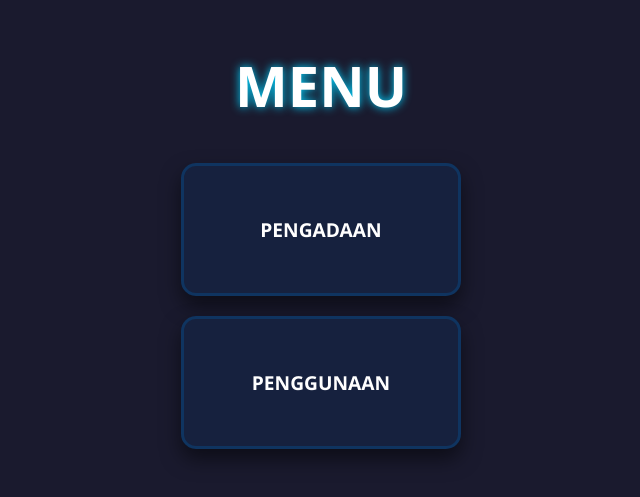
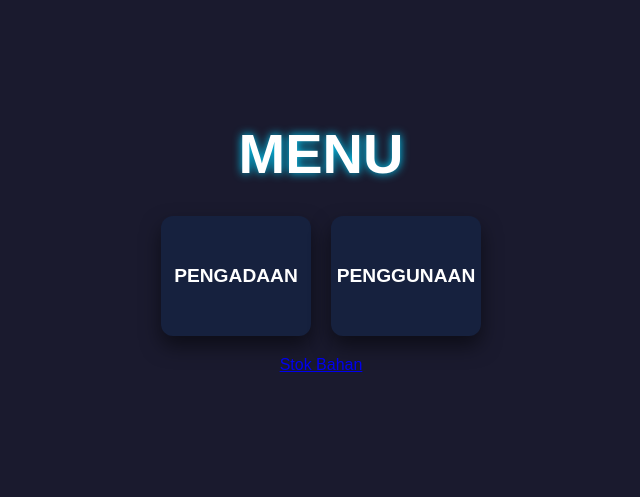
Before and after one commit to fishebite/Stok-Produksi, a plain HTML site: page index.html in a window 1280 px wide. Shown: the part 171-668 px from the top of the page, without its empty margins (319-959 px from the left). Drawn offline with Linux system fonts and the light colour scheme.

Commit message:
Update index.html

```diff
--- a/index.html
+++ b/index.html
@@ -7,14 +7,14 @@
     <title>Menu Utama - Pengadaan & Penggunaan Stok</title>
     <style>
         body, html {
-            height: 100%;
             margin: 0;
-            font-family: 'Segoe UI', sans-serif;
+            font-family: sans-serif;
             background-color: #1a1a2e;
             color: white;
             display: flex;
             justify-content: center;
             align-items: center;
+            height: 100vh;
         }
 
         .menu-container {
@@ -24,7 +24,7 @@
 
         h1 {
             font-size: clamp(2rem, 8vw, 3.5rem); /* Ukuran teks fleksibel */
-            margin-bottom: 40px;
+            margin-bottom: 30px;
             text-shadow: 0 0 10px #00d4ff;
         }
 
@@ -37,17 +37,15 @@
 
         .card {
             /* Menggunakan width fleksibel */
-            width: 100%;
-            max-width: 280px;
-            padding: 50px 20px;
+            width: 150px;
+            padding: 25px;
             background: #16213e;
-            border: 3px solid #0f3460;
-            border-radius: 15px;
+            border-radius: 12px;
             text-decoration: none;
             color: white;
             font-size: 1.2rem;
             font-weight: bold;
-            transition: 0.3s;
+            transition: 0.2s;
             box-shadow: 0 10px 20px rgba(0,0,0,0.5);
             box-sizing: border-box; /* Biar padding gak ngerusak ukuran */
             display: flex;
@@ -82,6 +80,7 @@
         <div class="options">
             <a href="pengadaan.html" class="card">PENGADAAN</a>
             <a href="penggunaan.html" class="card">PENGGUNAAN</a>
+            <a href="stok.html">Stok Bahan</a>
         </div>
     </div>
 
```
